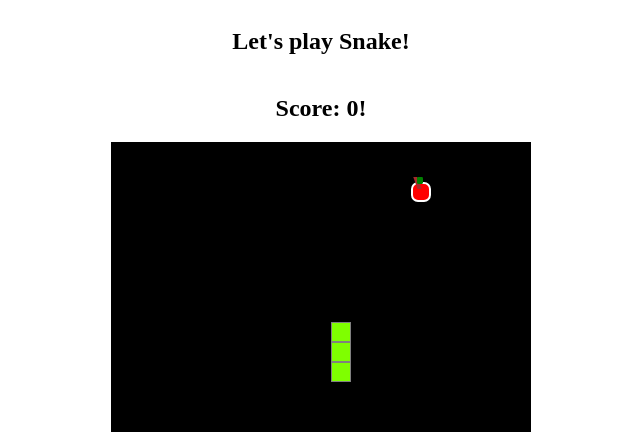
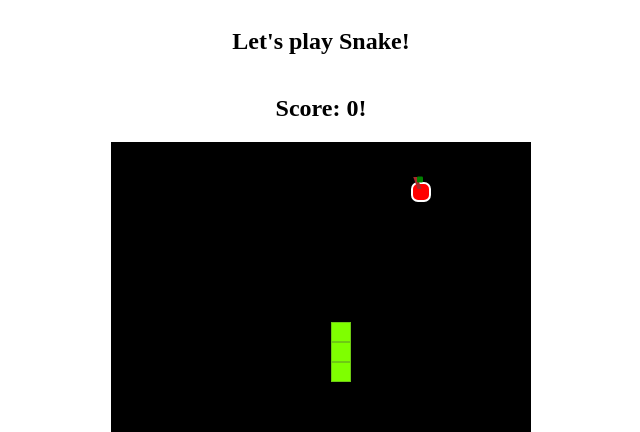
Before and after one commit to devhausleipzigacademy/snake-game, a plain HTML site: page index.html in a window 1280 px wide. Shown: the top 432 px of the page, 319-959 px from the left. Drawn offline with Linux system fonts and the light colour scheme.

Commit message:
Few more styling tweaks

```diff
--- a/style.css
+++ b/style.css
@@ -26,7 +26,7 @@
 
 .snake-square {
     background-color: chartreuse;
-    border: 1.5px solid gray;
+    border: 1px solid rgb(110, 201, 20);
 }
 
 .apple-square {
@@ -37,22 +37,22 @@
 
 .apple-square::before{
     content: "";
-    width: 6px;
-    height: 7px;
-    border-radius: 20%;
-    z-index: 1;
-    position: absolute;
-    transform: translate(4px, -7px);
-    background-color: green;
-}
-
-.apple-square::after{
-    content: "";
     width: 4px;
     height: 12px;
     position: absolute;
     transform: skew(20deg) translate(5px, -7px);
     background-color: brown;
+}
+
+.apple-square::after{
+    content: "";
+    width: 6px;
+    height: 6px;
+    border-radius: 20%;
+    z-index: 1;
+    position: absolute;
+    transform: translate(4px, -7.5px);
+    background-color: green;
 }
 
 .title {
```
